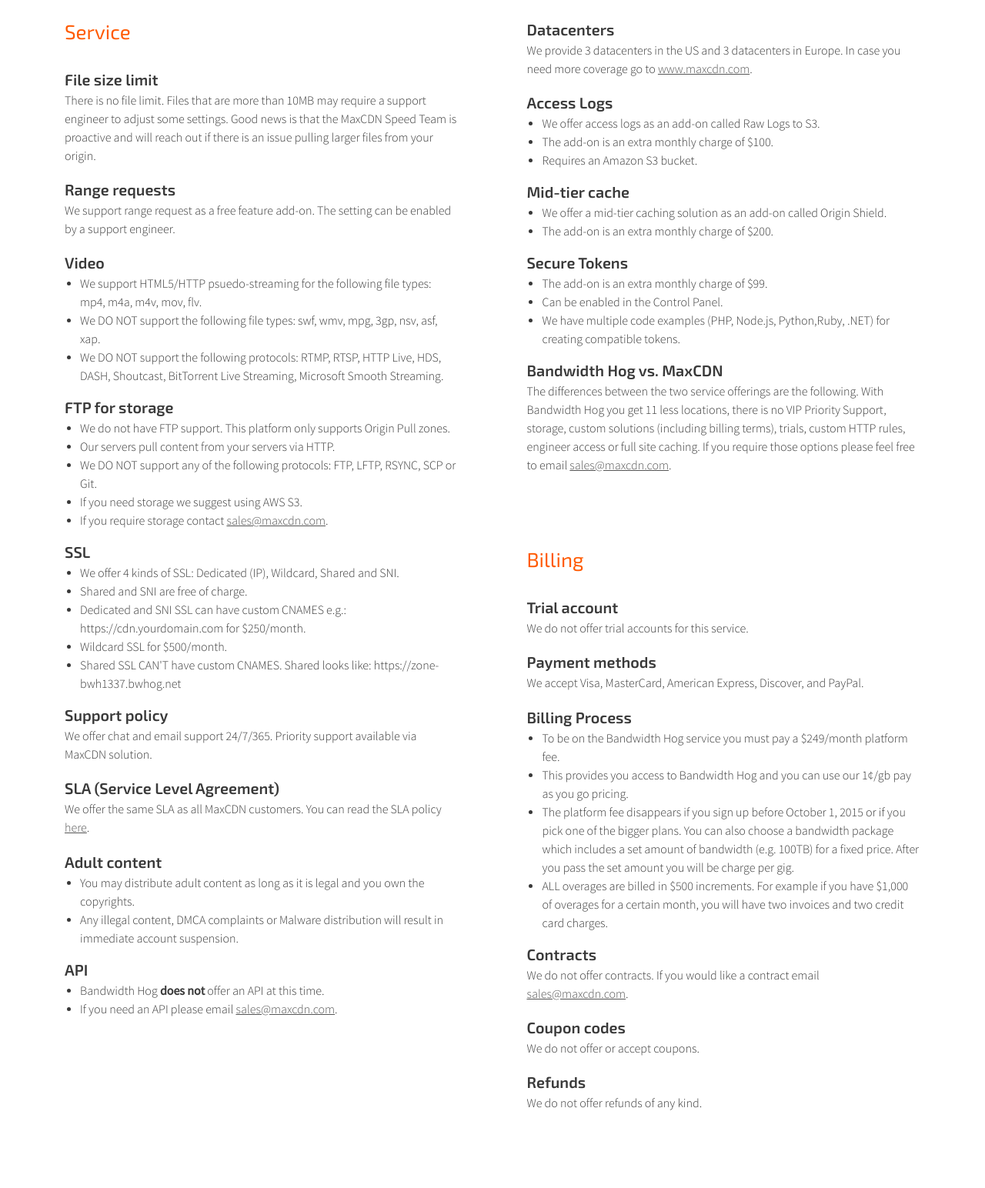
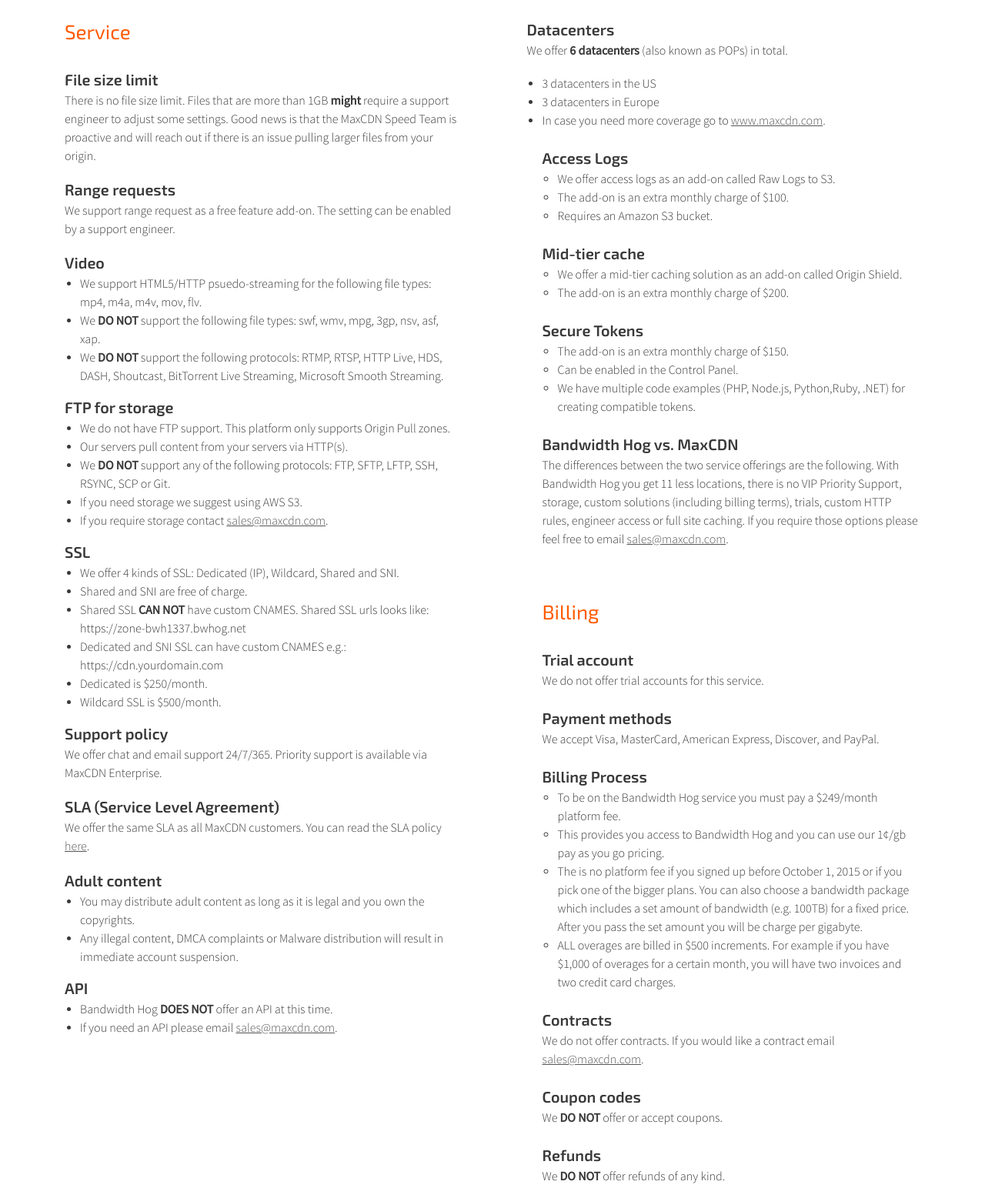
Before and after one commit to jdorfman/bwhog, a plain HTML site: page pricing/index.html in a window 1280 px wide. Shown: the part 1800-3344 px from the top of the page at 77% size. Drawn offline with nearby package versions, Linux system fonts and the light colour scheme; some packages are replaced by stand-ins of ours; a script that the page names is missing.

Commit message:
Updated FAQs in pricing/index.html

```diff
--- a/pricing/index.html
+++ b/pricing/index.html
@@ -234,21 +234,21 @@
 						<div class="faq-column first">
 							<h4>Service</h4>
 							<h5>File size limit</h5>
-							<p>There is no file limit. Files that are more than 10MB may require a support engineer to adjust some settings. Good news is that the MaxCDN Speed Team is proactive and will reach out if there is an issue pulling larger files from your origin.</p>
+							<p>There is no file size limit. Files that are more than 1GB <b>might</b> require a support engineer to adjust some settings. Good news is that the MaxCDN Speed Team is proactive and will reach out if there is an issue pulling larger files from your origin.</p>
 							<h5>Range requests</h5>
 							<p>We support range request as a free feature add-on. The setting can be enabled by a support engineer.</p>
 
 							<h5>Video</h5>
 							<ul>
 							<li>We support HTML5/HTTP psuedo-streaming for the following file types: mp4, m4a, m4v, mov, flv.</li>
-							<li>We DO NOT support the following file types: swf, wmv, mpg, 3gp, nsv, asf, xap.</li>
-							<li>We DO NOT support the following protocols: RTMP, RTSP, HTTP Live, HDS, DASH, Shoutcast, BitTorrent Live Streaming, Microsoft Smooth Streaming.</li>
+							<li>We <b>DO NOT</b> support the following file types: swf, wmv, mpg, 3gp, nsv, asf, xap.</li>
+							<li>We <b>DO NOT</b> support the following protocols: RTMP, RTSP, HTTP Live, HDS, DASH, Shoutcast, BitTorrent Live Streaming, Microsoft Smooth Streaming.</li>
 							</ul>
 							<h5>FTP for storage</h5>
 							<ul>
 							<li>We do not have FTP support. This platform only supports Origin Pull zones.</li>
-							<li>Our servers pull content from your servers via HTTP.</li>
-							<li>We DO NOT support any of the following protocols: FTP, LFTP, RSYNC, SCP or Git.</li>
+							<li>Our servers pull content from your servers via HTTP(s).</li>
+							<li>We <b>DO NOT</b> support any of the following protocols: FTP, SFTP, LFTP, SSH, RSYNC, SCP or Git.</li>
 							<li>If you need storage we suggest using AWS S3.</li>
 							<li>If you require storage contact <a href="mailto:sales@maxcdn.com">sales@maxcdn.com</a>.</li>
 							</ul>
@@ -256,12 +256,14 @@
 							<ul>
 							<li>We offer 4 kinds of SSL: Dedicated (IP), Wildcard, Shared and SNI.</li>
 							<li>Shared and SNI are free of charge.</li>
-							<li>Dedicated and SNI SSL can have custom CNAMES e.g.: https://cdn.yourdomain.com for $250/month.</li>
-							<li>Wildcard SSL for $500/month.</li>
-							<li>Shared SSL CAN'T have custom CNAMES. Shared looks like: https://zone-bwh1337.bwhog.net</li>
+							<li>Shared SSL <b>CAN NOT</b> have custom CNAMES. Shared SSL urls looks like: https://zone-bwh1337.bwhog.net</li>
+							<li>Dedicated and SNI SSL can have custom CNAMES e.g.: https://cdn.yourdomain.com</li>
+							<li>Dedicated is $250/month.</li>
+							<li>Wildcard SSL is $500/month.</li>
+
 							</ul>
 							<h5>Support policy</h5>
-							<p>We offer chat and email support 24/7/365. Priority support available via MaxCDN solution.</p>
+							<p>We offer chat and email support 24/7/365. Priority support is available via MaxCDN Enterprise.</p>
 
 							<h5>SLA (Service Level Agreement)</h5>
 							<p>We offer the same SLA as all MaxCDN customers. You can read the SLA policy <a href="https://www.maxcdn.com/legal/#sla" target="_blank">here</a>.</p>
@@ -273,13 +275,17 @@
 							</ul>
 							<h5>API</h5>
 							<ul>
-							<li>Bandwidth Hog <b>does not</b> offer an API at this time.</li>
+							<li>Bandwidth Hog <b>DOES NOT</b> offer an API at this time.</li>
 							<li>If you need an API please email <a href="mailto:sales@maxcdn.com">sales@maxcdn.com</a>.</li>
 							</ul>
 						</div>
 						<div class="faq-column">
 							<h5>Datacenters</h5>
-							<p>We provide 3 datacenters in the US and 3 datacenters in Europe. In case you need more coverage go to <a href="https://www.maxcdn.com/?ref=bwhog" target="_blank">www.maxcdn.com</a>.</p>
+							<p>We offer <b>6 datacenters</b> (also known as POPs) in total.</p>
+							<ul>
+								<li>3 datacenters in the US</li>
+								<li>3 datacenters in Europe</li>
+								<li>In case you need more coverage go to <a href="https://www.maxcdn.com/?ref=bwhog" target="_blank">www.maxcdn.com</a>.</li>
 
 							<h5>Access Logs</h5>
 							<ul>
@@ -294,7 +300,7 @@
 							</ul>
 							<h5>Secure Tokens</h5>
 							<ul>
-							<li>The add-on is an extra monthly charge of $99.</li>
+							<li>The add-on is an extra monthly charge of $150.</li>
 							<li>Can be enabled in the Control Panel.</li>
 							<li>We have multiple code examples (PHP, Node.js, Python,Ruby, .NET) for creating compatible tokens.</li>
 							</ul>
@@ -312,18 +318,17 @@
 							<ul>
 							<li>To be on the Bandwidth Hog service you must pay a $249/month platform fee.</li>
 							<li>This provides you access to Bandwidth Hog and you can use our 1¢/gb pay as you go pricing.</li>
-							<li>The platform fee disappears if you sign up before October 1, 2015 or if you pick one of the bigger plans. You can also choose a bandwidth package which includes a set amount of bandwidth (e.g. 100TB) for a fixed price. After you pass the set amount you will be charge per gig.</li>
+							<li>The is no platform fee if you signed up before October 1, 2015 or if you pick one of the bigger plans. You can also choose a bandwidth package which includes a set amount of bandwidth (e.g. 100TB) for a fixed price. After you pass the set amount you will be charge per gigabyte.</li>
 							<li>ALL overages are billed in $500 increments. For example if you have $1,000 of overages for a certain month, you will have two invoices and two credit card charges.</li>
 							</ul>
 							<h5>Contracts</h5>
 							<p>We do not offer contracts. If you would like a contract email <a href="mailto:sales@maxcdn.com">sales@maxcdn.com</a>.</p>
 
 							<h5>Coupon codes</h5>
-							<p>We do not offer or accept coupons.</p>
+							<p>We <b>DO NOT</b> offer or accept coupons.</p>
 
 							<h5>Refunds</h5>
-							<p>We do not offer refunds of any kind.</p>
-
+							<p>We <b>DO NOT</b> offer refunds of any kind.</p>
 						</div>
 					</div>
 				</div>
```
